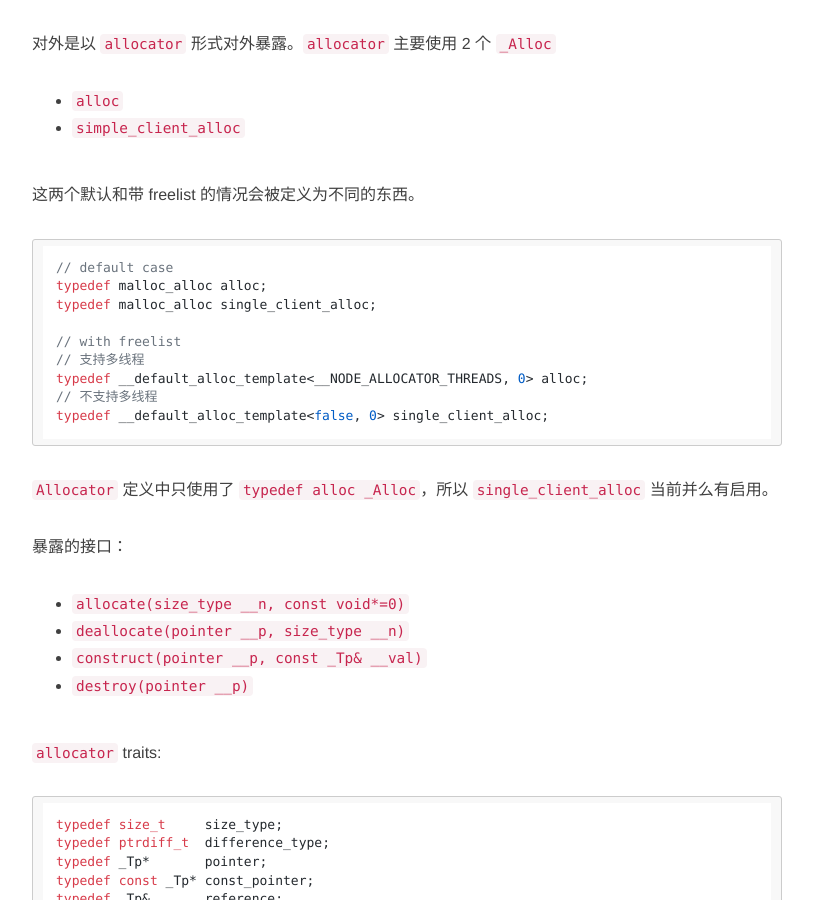
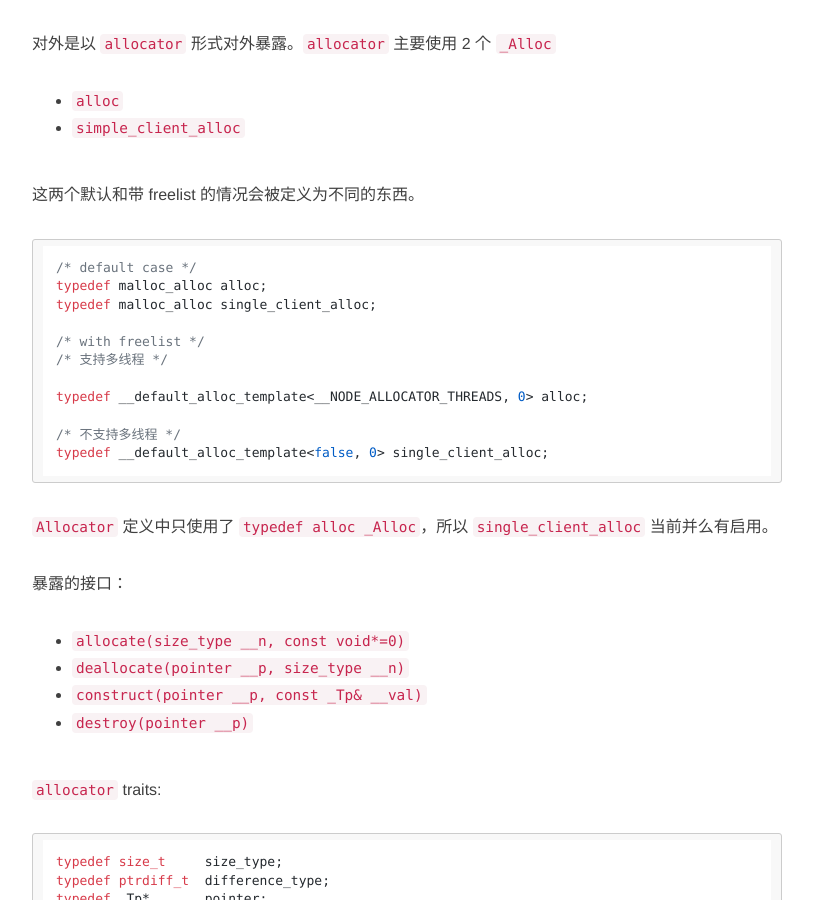
Before and after one commit to chunyang-wen/chunyang-wen.github.io, a Jekyll site: the page built from _posts/2019-03-27-cpp-alloc.md, in a window 1280 px wide and 900 px high, scrolled down 2908 px. Shown: the whole window, without its empty margins (233-1046 px from the left). Built offline with Jekyll 4.4.1, drawn with Linux system fonts in a browser that asks for light colours; nearby versions of some CDN libraries; comment, search, counter and statistics services are not loaded.

Commit message:
Modify: fix comment, use /**/ replace //

````diff
--- a/_posts/2019-03-27-cpp-alloc.md
+++ b/_posts/2019-03-27-cpp-alloc.md
@@ -120,14 +120,16 @@ Chunk allocation 的状态信息：所有的初值都是 0
 这两个默认和带 freelist 的情况会被定义为不同的东西。
 
 ```cpp
-// default case
+/* default case */
 typedef malloc_alloc alloc;
 typedef malloc_alloc single_client_alloc;
 
-// with freelist
-// 支持多线程
+/* with freelist */
+/* 支持多线程 */
+
 typedef __default_alloc_template<__NODE_ALLOCATOR_THREADS, 0> alloc;
-// 不支持多线程
+
+/* 不支持多线程 */
 typedef __default_alloc_template<false, 0> single_client_alloc;
 ```
 
````
